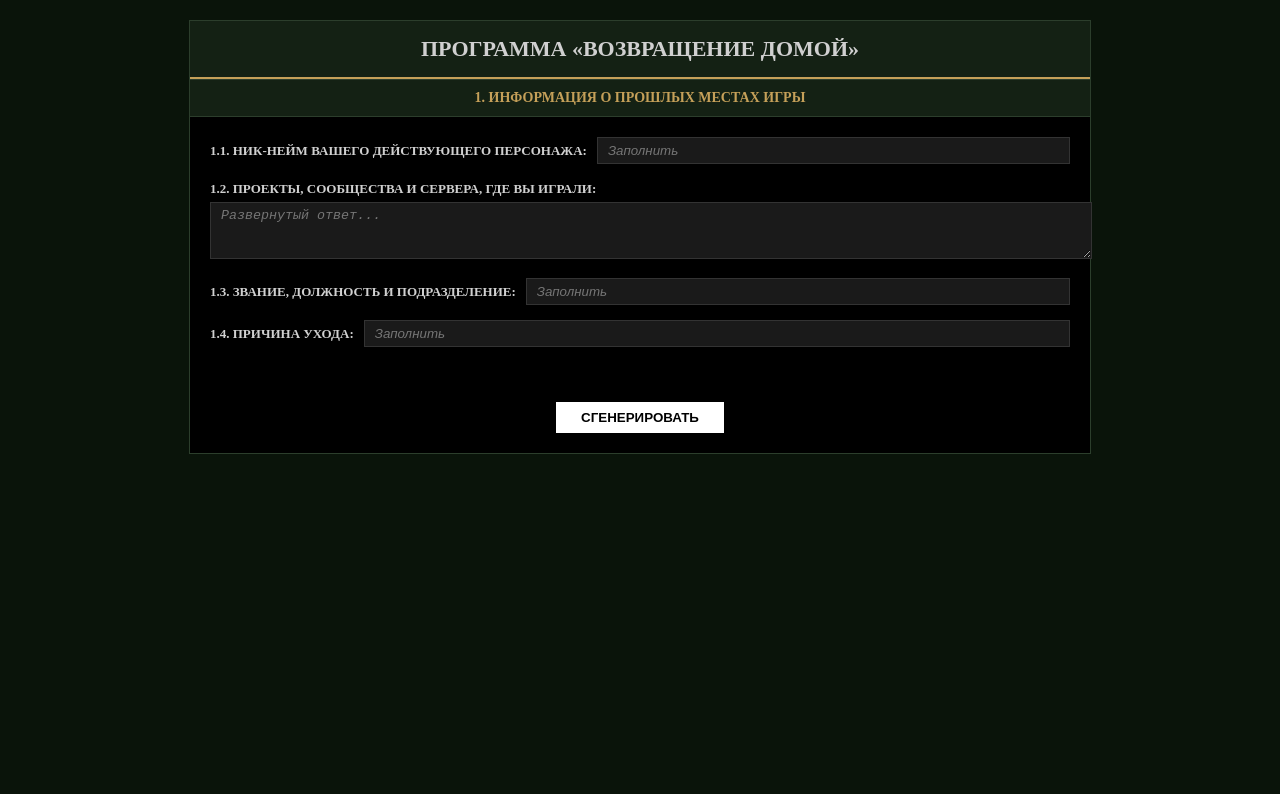
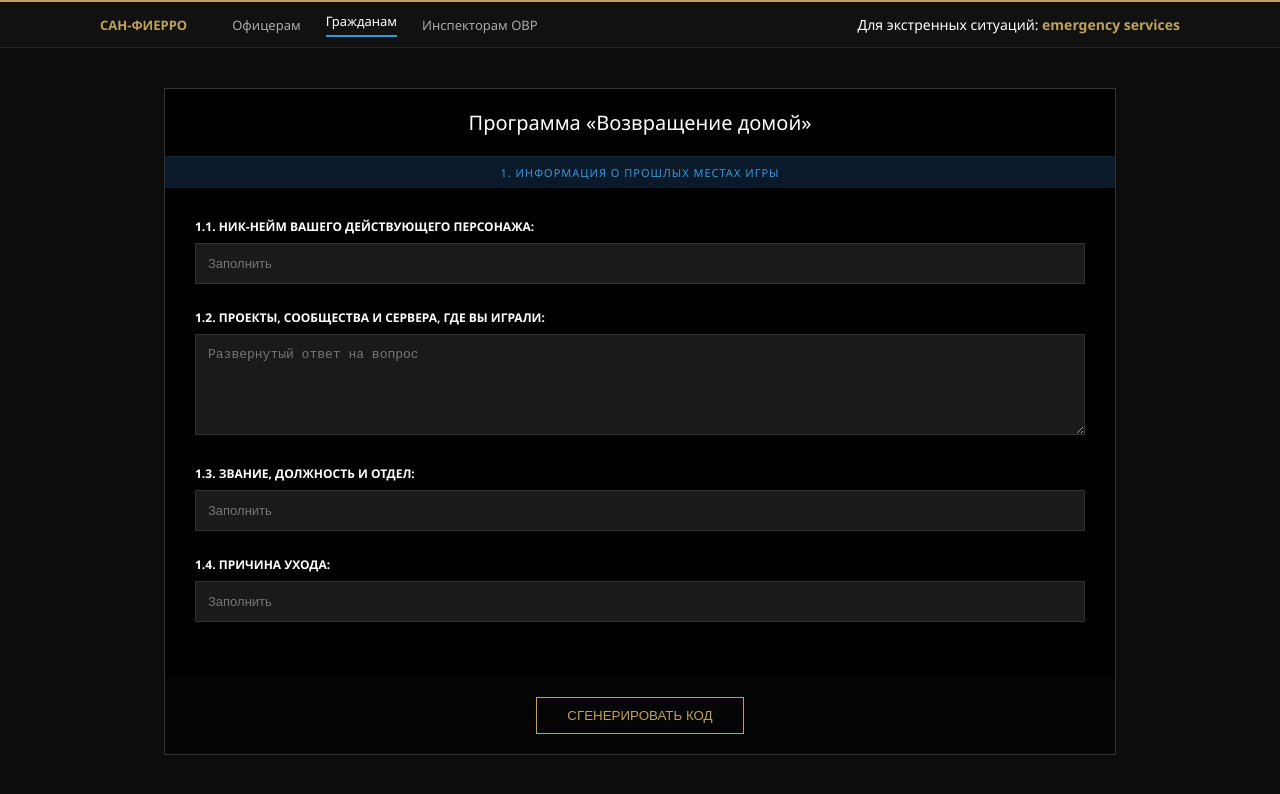
Before and after one commit to jaba880/generator, a plain HTML site: page index.html in a window 1280 px wide. Drawn offline with Linux system fonts and the light colour scheme.

Commit message:
Update index.html

```diff
--- a/index.html
+++ b/index.html
@@ -2,180 +2,185 @@
 <html lang="ru">
 <head>
     <meta charset="UTF-8">
-    <title>LSSD - Back Home Program</title>
+    <title>Генератор - Департамент полиции Сан-Фиерро</title>
     <style>
-        /* Основная палитра со скрина */
-        :root {
-            --dark-green: #0a140a; /* Очень темный зеленый фон */
-            --header-green: #142114; /* Зеленый для шапки */
-            --gold-text: #c5a059; /* Золотистый текст заголовков */
-            --white-text: #d0d0d0; /* Беловатый текст вопросов */
-            --input-bg: #1a1a1a; /* Цвет полей ввода */
-            --border-color: #2c3e2c; /* Цвет рамок */
+        body {
+            background-color: #0d0d0d;
+            color: #ffffff;
+            font-family: 'Segoe UI', Arial, sans-serif;
+            margin: 0;
+            padding: 0;
         }
 
-        body {
-            background-color: var(--dark-green);
-            color: var(--white-text);
-            font-family: "Times New Roman", Times, serif; /* На форумах часто такой шрифт */
-            margin: 0;
-            padding: 20px;
-            display: flex;
-            flex-direction: column;
-            align-items: center;
+        /* Верхняя золотая линия */
+        .top-line {
+            height: 2px;
+            background-color: #bfa159;
+            width: 100%;
         }
 
-        .container {
-            width: 100%;
-            max-width: 900px;
-            border: 1px solid var(--border-color);
-            background-color: #000; /* Черные блоки как на скрине */
+        /* Шапка с иконками */
+        .navbar {
+            background-color: #111;
+            padding: 10px 100px;
+            display: flex;
+            align-items: center;
+            justify-content: space-between;
+            font-size: 13px;
+            border-bottom: 1px solid #222;
         }
 
-        .header {
-            background-color: var(--header-green);
-            padding: 15px;
-            text-align: center;
-            border-bottom: 2px solid var(--gold-text);
+        .nav-links { display: flex; gap: 25px; align-items: center; }
+        .nav-item { color: #aaa; text-decoration: none; display: flex; align-items: center; gap: 5px; cursor: pointer; }
+        .nav-item.active { color: #fff; border-bottom: 2px solid #3498db; padding-bottom: 5px; }
+
+        .emergency { color: #fff; font-size: 14px; }
+        .emergency span { color: #bfa159; font-weight: bold; }
+
+        /* Основной контейнер формы */
+        .main-container {
+            max-width: 950px;
+            margin: 40px auto;
+            background-color: #000;
+            border: 1px solid #333;
+            padding: 0;
         }
 
-        .header h1 {
-            color: var(--white-text);
-            margin: 0;
-            font-size: 22px;
+        .form-header {
+            text-align: center;
+            padding: 20px;
+            border-bottom: 1px solid #1a2a3a;
+        }
+
+        .form-header h1 { font-size: 20px; margin: 0; font-weight: normal; }
+
+        .section-bar {
+            background-color: #0a1a2a; /* Темно-синий оттенок из скрина */
+            color: #3498db;
+            text-align: center;
+            padding: 8px;
+            font-size: 11px;
+            text-transform: uppercase;
+            letter-spacing: 1px;
+        }
+
+        /* Поля ввода как на скрине */
+        .form-body { padding: 30px; }
+
+        .input-group { margin-bottom: 25px; }
+
+        .label {
+            font-size: 12px;
+            font-weight: bold;
+            display: block;
+            margin-bottom: 8px;
             text-transform: uppercase;
         }
 
-        .section-title {
-            background-color: var(--header-green);
-            color: var(--gold-text);
-            text-align: center;
-            padding: 10px;
-            font-weight: bold;
-            border-top: 1px solid var(--border-color);
-            border-bottom: 1px solid var(--border-color);
-            text-transform: uppercase;
-            font-size: 14px;
+        input[type="text"], textarea {
+            width: 100%;
+            background-color: #1a1a1a;
+            border: 1px solid #333;
+            color: #555; /* Текст внутри серый, пока не начали писать */
+            padding: 12px;
+            font-size: 13px;
+            box-sizing: border-box;
+            outline: none;
         }
 
-        .content {
-            padding: 20px;
+        input:focus, textarea:focus { border-color: #bfa159; color: #fff; }
+
+        .btn-row { text-align: center; padding: 20px; background: #050505; }
+        .gen-btn {
+            background: none;
+            border: 1px solid #bfa159;
+            color: #bfa159;
+            padding: 10px 30px;
+            cursor: pointer;
+            text-transform: uppercase;
+            transition: 0.3s;
+        }
+        .gen-btn:hover { background: #bfa159; color: #000; }
+
+        #bb-output {
+            width: 950px;
+            margin: 20px auto;
+            display: none;
         }
 
-        .form-row {
-            display: flex;
-            align-items: center;
-            margin-bottom: 15px;
-            gap: 10px;
-        }
-
-        label {
-            font-size: 13px;
-            font-weight: bold;
-            color: var(--white-text);
-            white-space: nowrap;
-        }
-
-        input, textarea {
-            background-color: var(--input-bg);
-            border: 1px solid #333;
-            color: #888;
-            padding: 5px 10px;
-            flex-grow: 1;
-            font-style: italic;
-        }
-
-        textarea {
-            width: 100%;
-            margin-top: 5px;
-            resize: vertical;
-        }
-
-        .btn-box {
-            text-align: center;
-            padding: 20px;
-        }
-
-        .generate-btn {
-            background-color: #fff; /* Белая кнопка как на скрине внизу */
-            color: #000;
-            border: none;
-            padding: 8px 25px;
-            font-weight: bold;
-            cursor: pointer;
-            text-transform: uppercase;
-        }
-
-        #output {
-            width: 100%;
-            max-width: 900px;
-            margin-top: 20px;
-            background: #111;
-            color: #00ff00;
-            padding: 15px;
-            display: none;
-            border: 1px dashed var(--gold-text);
-            box-sizing: border-box;
+        #bb-text {
+            width: 100%; height: 150px; background: #111; color: #bfa159;
+            border: 1px solid #333; padding: 10px; font-family: monospace;
         }
     </style>
 </head>
 <body>
 
-<div class="container">
-    <div class="header">
+<div class="top-line"></div>
+
+<div class="navbar">
+    <div class="nav-links">
+        <div style="color:#bfa159; font-weight:bold; margin-right: 20px;">САН-ФИЕРРО</div>
+        <a class="nav-item">Офицерам</a>
+        <a class="nav-item active">Гражданам</a>
+        <a class="nav-item">Инспекторам ОВР</a>
+    </div>
+    <div class="emergency">Для экстренных ситуаций: <span>emergency services</span></div>
+</div>
+
+<div class="main-container">
+    <div class="form-header">
         <h1>Программа «Возвращение домой»</h1>
     </div>
 
-    <div class="section-title">1. ИНФОРМАЦИЯ О ПРОШЛЫХ МЕСТАХ ИГРЫ</div>
+    <div class="section-bar">1. ИНФОРМАЦИЯ О ПРОШЛЫХ МЕСТАХ ИГРЫ</div>
 
-    <div class="content">
-        <div class="form-row">
-            <label>1.1. НИК-НЕЙМ ВАШЕГО ДЕЙСТВУЮЩЕГО ПЕРСОНАЖА:</label>
-            <input type="text" id="nick" placeholder="Заполнить">
+    <div class="form-body">
+        <div class="input-group">
+            <span class="label">1.1. НИК-НЕЙМ ВАШЕГО ДЕЙСТВУЮЩЕГО ПЕРСОНАЖА:</span>
+            <input type="text" id="f1" placeholder="Заполнить">
         </div>
 
-        <div style="margin-bottom: 15px;">
-            <label>1.2. ПРОЕКТЫ, СООБЩЕСТВА И СЕРВЕРА, ГДЕ ВЫ ИГРАЛИ:</label>
-            <textarea id="exp" rows="3" placeholder="Развернутый ответ..."></textarea>
+        <div class="input-group">
+            <span class="label">1.2. ПРОЕКТЫ, СООБЩЕСТВА И СЕРВЕРА, ГДЕ ВЫ ИГРАЛИ:</span>
+            <textarea id="f2" rows="5" placeholder="Развернутый ответ на вопрос"></textarea>
         </div>
 
-        <div class="form-row">
-            <label>1.3. ЗВАНИЕ, ДОЛЖНОСТЬ И ПОДРАЗДЕЛЕНИЕ:</label>
-            <input type="text" id="rank" placeholder="Заполнить">
+        <div class="input-group">
+            <span class="label">1.3. ЗВАНИЕ, ДОЛЖНОСТЬ И ОТДЕЛ:</span>
+            <input type="text" id="f3" placeholder="Заполнить">
         </div>
 
-        <div class="form-row">
-            <label>1.4. ПРИЧИНА УХОДА:</label>
-            <input type="text" id="reason" placeholder="Заполнить">
+        <div class="input-group">
+            <span class="label">1.4. ПРИЧИНА УХОДА:</span>
+            <input type="text" id="f4" placeholder="Заполнить">
         </div>
     </div>
 
-    <div class="btn-box">
-        <button class="generate-btn" onclick="buildBB()">Сгенерировать</button>
+    <div class="btn-row">
+        <button class="gen-btn" onclick="makeBB()">Сгенерировать код</button>
     </div>
 </div>
 
-<textarea id="output" readonly></textarea>
+<div id="bb-output">
+    <textarea id="bb-text" readonly></textarea>
+</div>
 
 <script>
-    function buildBB() {
-        const nick = document.getElementById('nick').value;
-        const exp = document.getElementById('exp').value;
-        const rank = document.getElementById('rank').value;
-        const reason = document.getElementById('reason').value;
+    function makeBB() {
+        const f1 = document.getElementById('f1').value || '—';
+        const f2 = document.getElementById('f2').value || '—';
+        const f3 = document.getElementById('f3').value || '—';
+        const f4 = document.getElementById('f4').value || '—';
 
-        // Формируем BB-код в классическом стиле SAMP форумов
-        const res = `[CENTER][IMG]ТВОЯ_ССЫЛКА_НА_ЛОГО_LSSD[/IMG][/CENTER]\n` +
-                    `[FONT=times new roman][SIZE=4]\n` +
-                    `[B]1.1. НИК-НЕЙМ:[/B] ${nick}\n` +
-                    `[B]1.2. ПРОШЛЫЙ ОПЫТ:[/B] ${exp}\n` +
-                    `[B]1.3. ЗВАНИЕ/ОТДЕЛ:[/B] ${rank}\n` +
-                    `[B]1.4. ПРИЧИНА УХОДА:[/B] ${reason}\n` +
-                    `[/SIZE][/FONT]`;
+        const code = `[CENTER][B]BACK HOME PROGRAM[/B][/CENTER]\n\n` +
+                     `[B]1.1. Ник:[/B] ${f1}\n` +
+                     `[B]1.2. Опыт:[/B] ${f2}\n` +
+                     `[B]1.3. Звание/Отдел:[/B] ${f3}\n` +
+                     `[B]1.4. Причина:[/B] ${f4}`;
 
-        const out = document.getElementById('output');
-        out.value = res;
-        out.style.display = 'block';
+        document.getElementById('bb-text').value = code;
+        document.getElementById('bb-output').style.display = 'block';
     }
 </script>
 
```
